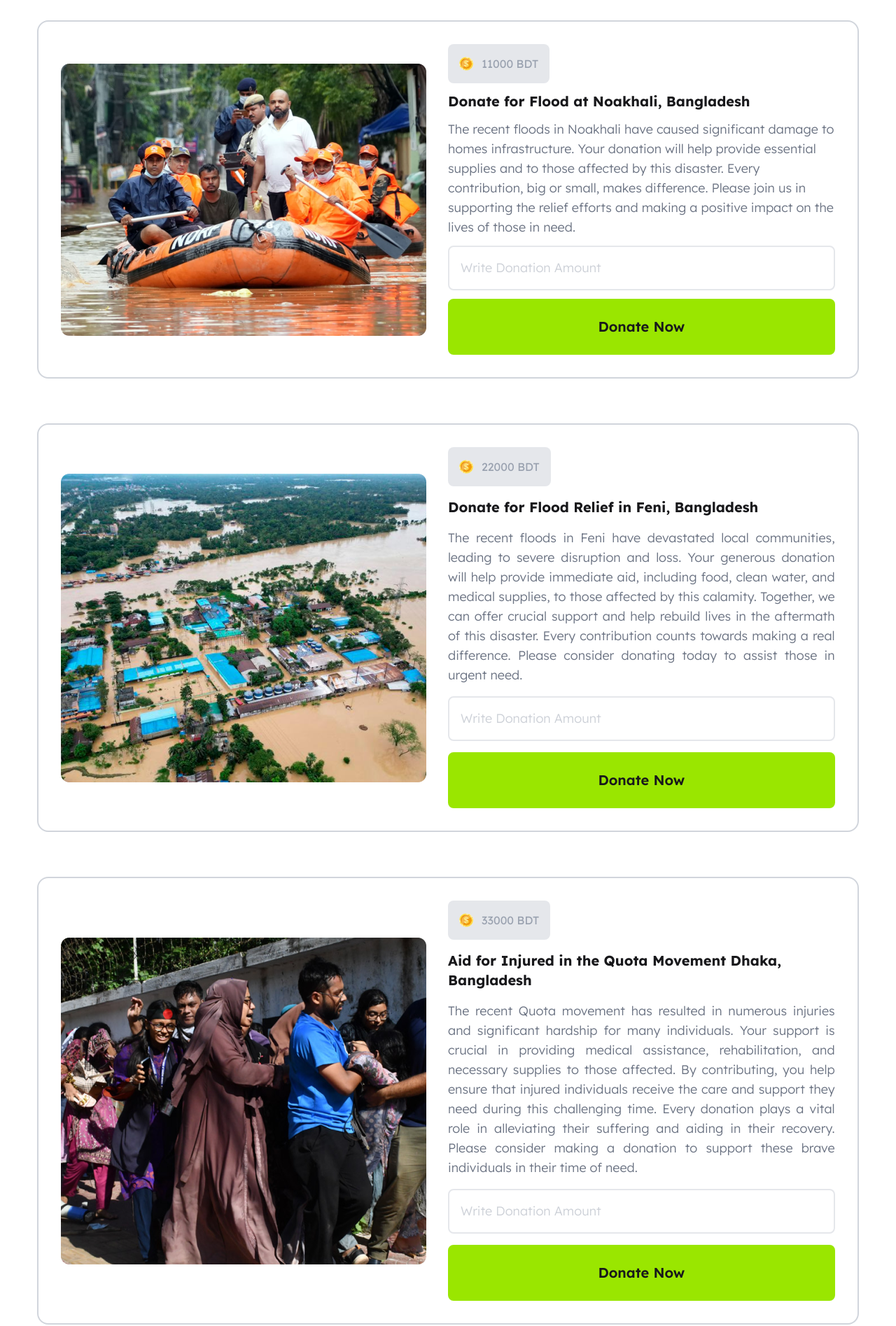
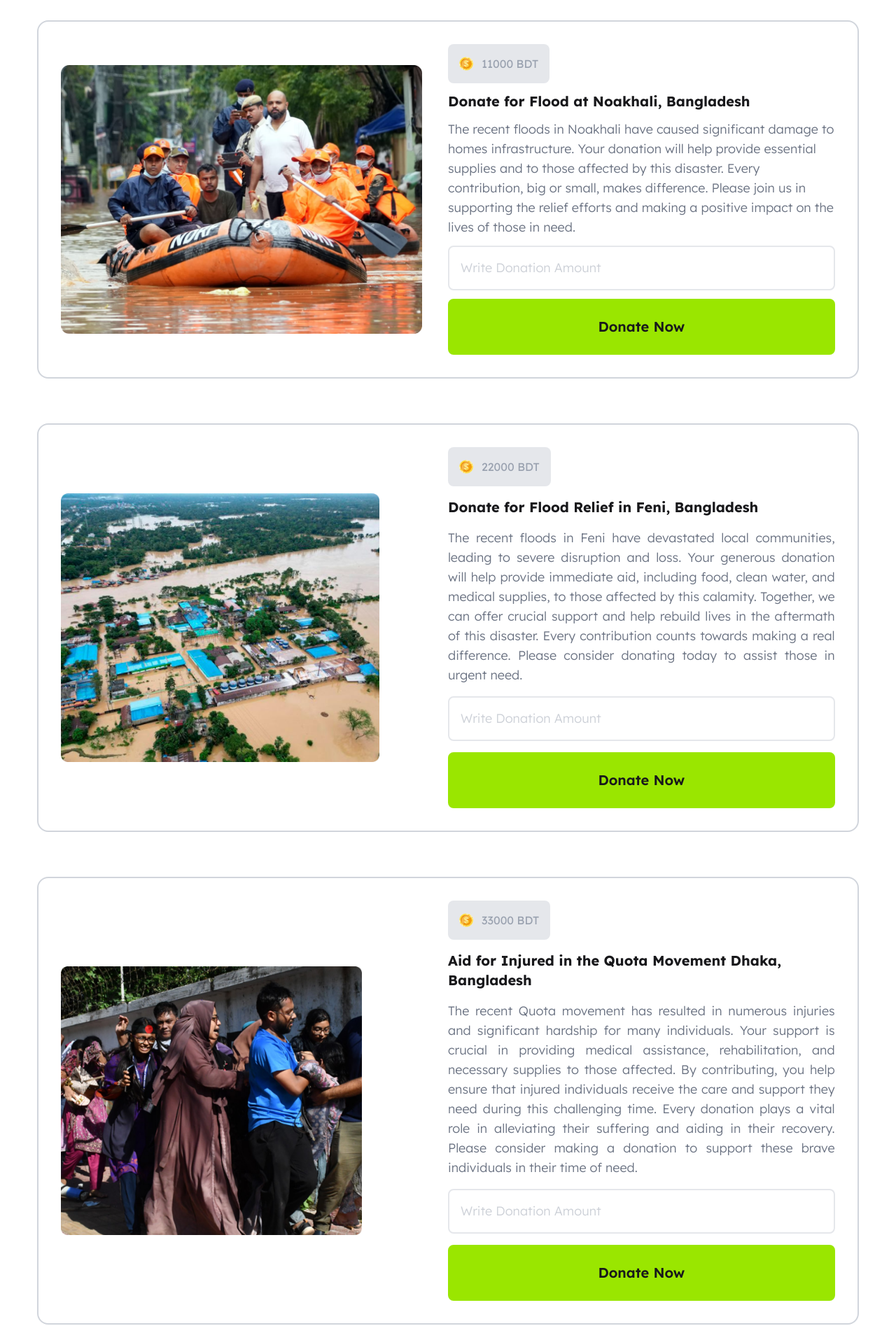
Before and after one commit to Taanveer22/wdm-5, a plain HTML site: page index.html in a window 1280 px wide. Shown: the part 279-2174 px from the top of the page at 70% size. Drawn offline with nearby package versions, Linux system fonts and the light colour scheme.

Commit message:
alhamdulliah responsive half done

```diff
--- a/index.html
+++ b/index.html
@@ -27,7 +27,7 @@
       <!-- ------------------------------------------------ -->
       <!-- navbar section -->
       <!-- ------------------------------------------------ -->
-      <nav class="flex justify-between items-center w-11/12 mx-auto">
+      <nav class="flex flex-col sm:flex-row justify-between items-center w-11/12 mx-auto">
         <button class="bg-lime-400 rounded-lg text-xl font-semibold px-10 py-5">
           <a href="./html/blog.html" target="_self">Blog</a>
         </button>
@@ -49,7 +49,7 @@
       <!-- ---------------------------------------------- -->
       <!-- history and donation button -->
       <!-- ---------------------------------------------- -->
-      <section class="flex items-center justify-center gap-5 mb-8">
+      <section class="flex flex-col sm:flex-row items-center justify-center gap-5 mb-8">
         <button
           id="donation-tab"
           class="bg-lime-400 px-12 py-6 rounded-lg text-xl font-semibold border-2 border-gray-300"
@@ -70,11 +70,11 @@
       <!-- card 01 -->
       <article id="card-container">
         <section
-          class="flex justify-between items-center mb-16 p-8 border-2 border-gray-300 rounded-2xl"
+          class="flex flex-col lg:flex-row gap-5 justify-between items-center mb-16 p-8 border-2 border-gray-300 rounded-2xl"
         >
           <div class="">
             <img
-              class="max-w-full object-cover"
+              class="w-full h-96 object-cover"
               src="./assets/noakhali.png"
               alt=""
             />
@@ -112,11 +112,11 @@
 
         <!-- card 02 -->
         <section
-          class="flex justify-between items-center mb-16 p-8 border-2 border-gray-300 rounded-2xl"
+          class="flex flex-col lg:flex-row gap-5 justify-between items-center mb-16 p-8 border-2 border-gray-300 rounded-2xl"
         >
-          <div class="w-1/2">
+          <div class="">
             <img
-              class="max-w-full object-cover"
+              class="w-full h-96 object-cover"
               src="./assets/feni.png"
               alt=""
             />
@@ -156,11 +156,11 @@
 
         <!-- card 03 -->
         <section
-          class="flex justify-between items-center p-8 border-2 border-gray-300 rounded-2xl"
+          class="flex flex-col lg:flex-row gap-5 justify-between items-center p-8 border-2 border-gray-300 rounded-2xl"
         >
           <div class="">
             <img
-              class="max-w-full object-cover"
+              class="w-full h-96 object-cover"
               src="./assets/quota-protest.png"
               alt=""
             />
```
Also changed, not shown: html/blog.html (+4 -2 lines).
